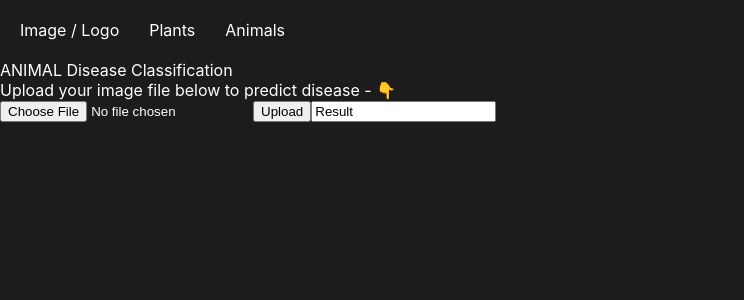
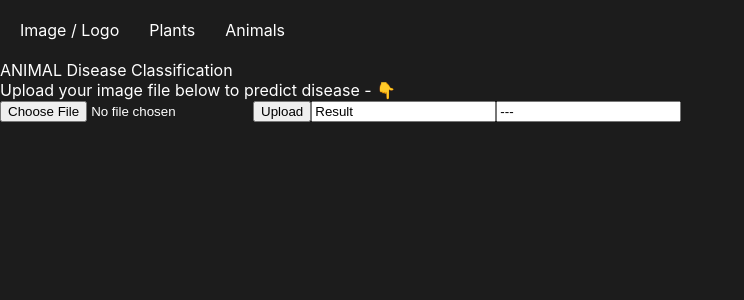
Before and after one commit to ISanviI/DigiFarm, a React (Create React App) app in the folder client/: page /animal in a window 1280 px wide. Shown: the top 300 px of the page, without its empty margins (0-744 px from the left). Built offline with nearby package versions, Linux system fonts and the light colour scheme.

Commit message:
Added confidence result

```diff
--- a/client/src/Disease.js
+++ b/client/src/Disease.js
@@ -6,6 +6,7 @@ function Disease() {
   const { type } = useParams();
   const [file, setFile] = useState(null);
   const [predict_class, setClass] = useState("Result")
+  const [confidence, setConfidence] = useState("---")
   const baseURL = "http://localhost:7000"
 
   const postFile = async (formData) => {
@@ -17,10 +18,11 @@ function Disease() {
         method: "POST",
         headers: { "content-type": "multipart/form-data" },
       });
+      setClass(response.Prediction)
+      setConfidence(response.Confidence)
       const data = JSON.stringify(response);
-      setClass(data)
       console.log("File uploaded successfully!")
-      console.log(`Response - ${response}`)
+      console.log(`Response - ${data}`)
     } catch (error) {
       console.error(`Axios Error occured - ${error.response}`);
     }
@@ -57,6 +59,7 @@ function Disease() {
         <input type="file" onChange={(e) => handleFileChange(e)} />
         <button type="submit"> Upload </button>
         <input type="text" value={predict_class} readOnly/>
+        <input type="text" value={confidence} readOnly/>
       </form>
     </>
   );
```
